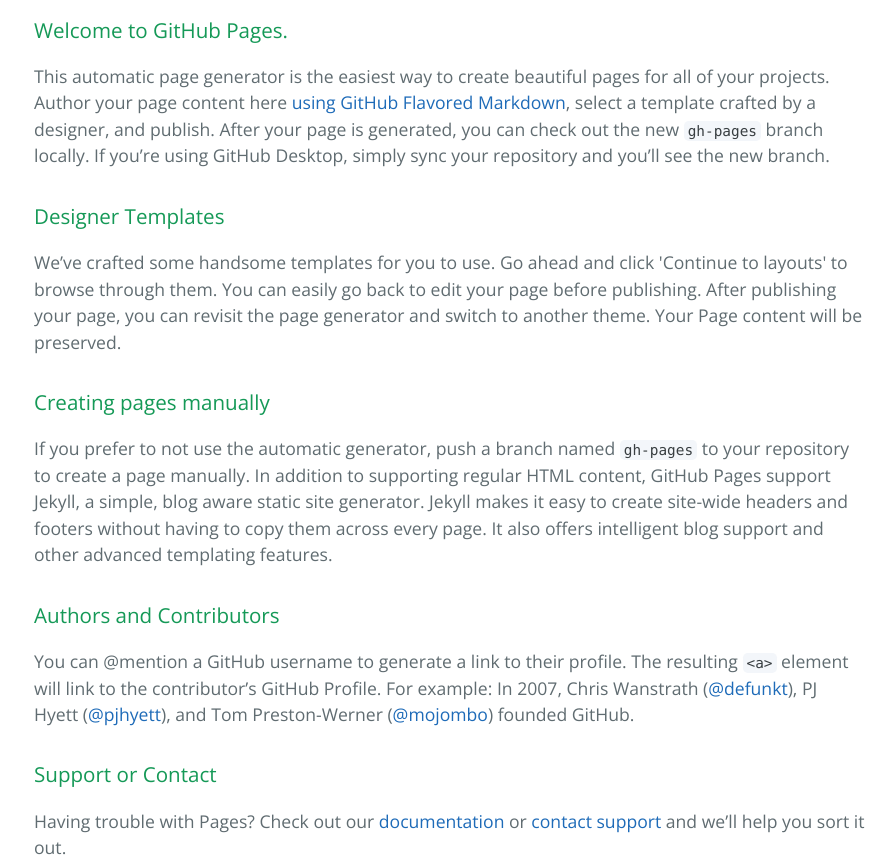
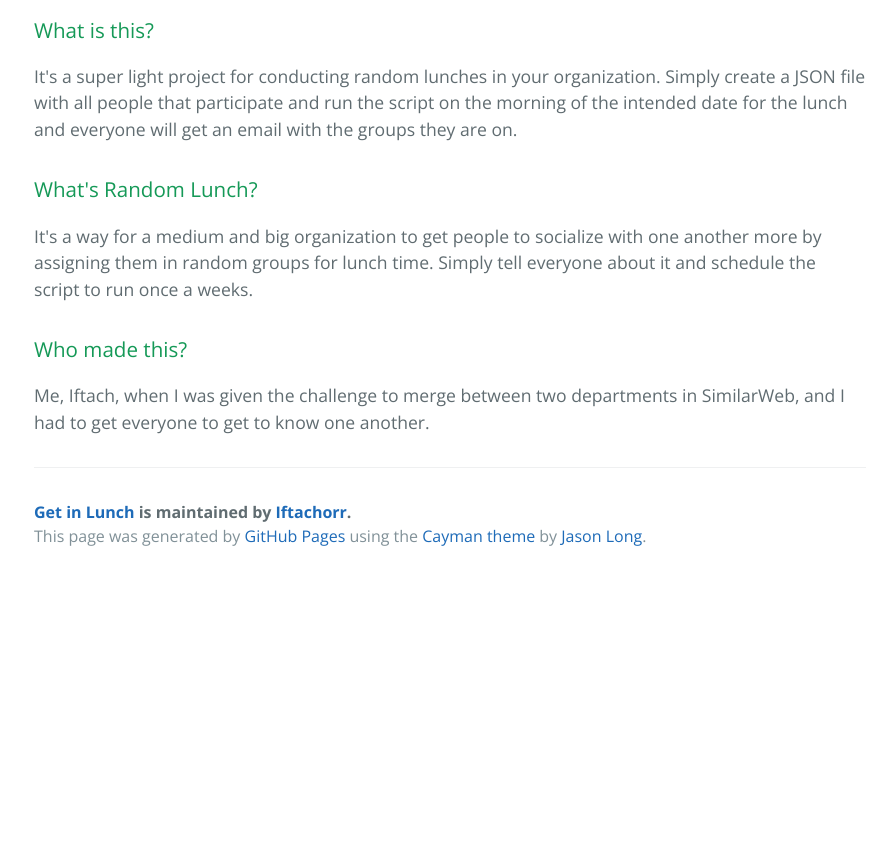
Before and after one commit to Iftachorr/getinlunch, a plain HTML site: page index.html in a window 1280 px wide. Shown: the part 400-1264 px from the top of the page, without its empty margins (190-1086 px from the left). After the commit the page ends 980 px from the top, so only its background shows below. Drawn offline with nearby package versions, Linux system fonts and the light colour scheme.

```diff
--- a/index.html
+++ b/index.html
@@ -20,29 +20,25 @@
 
     <section class="main-content">
       <h3>
-<a id="welcome-to-github-pages" class="anchor" href="#welcome-to-github-pages" aria-hidden="true"><span aria-hidden="true" class="octicon octicon-link"></span></a>Welcome to GitHub Pages.</h3>
+<a id="what-is-this" class="anchor" href="#what-is-this" aria-hidden="true"><span aria-hidden="true" class="octicon octicon-link"></span></a>What is this?</h3>
 
-<p>This automatic page generator is the easiest way to create beautiful pages for all of your projects. Author your page content here <a href="https://guides.github.com/features/mastering-markdown/">using GitHub Flavored Markdown</a>, select a template crafted by a designer, and publish. After your page is generated, you can check out the new <code>gh-pages</code> branch locally. If you’re using GitHub Desktop, simply sync your repository and you’ll see the new branch.</p>
+<p>It's a super light project for conducting random lunches in your organization.
+Simply create a JSON file with all people that participate and run the script
+on the morning of the intended date for the lunch and everyone will get an email
+with the groups they are on.</p>
 
 <h3>
-<a id="designer-templates" class="anchor" href="#designer-templates" aria-hidden="true"><span aria-hidden="true" class="octicon octicon-link"></span></a>Designer Templates</h3>
+<a id="whats-random-lunch" class="anchor" href="#whats-random-lunch" aria-hidden="true"><span aria-hidden="true" class="octicon octicon-link"></span></a>What's Random Lunch?</h3>
 
-<p>We’ve crafted some handsome templates for you to use. Go ahead and click 'Continue to layouts' to browse through them. You can easily go back to edit your page before publishing. After publishing your page, you can revisit the page generator and switch to another theme. Your Page content will be preserved.</p>
+<p>It's a way for a medium and big organization to get people to socialize with
+one another more by assigning them in random groups for lunch time.
+Simply tell everyone about it and schedule the script to run once a weeks.</p>
 
 <h3>
-<a id="creating-pages-manually" class="anchor" href="#creating-pages-manually" aria-hidden="true"><span aria-hidden="true" class="octicon octicon-link"></span></a>Creating pages manually</h3>
+<a id="who-made-this" class="anchor" href="#who-made-this" aria-hidden="true"><span aria-hidden="true" class="octicon octicon-link"></span></a>Who made this?</h3>
 
-<p>If you prefer to not use the automatic generator, push a branch named <code>gh-pages</code> to your repository to create a page manually. In addition to supporting regular HTML content, GitHub Pages support Jekyll, a simple, blog aware static site generator. Jekyll makes it easy to create site-wide headers and footers without having to copy them across every page. It also offers intelligent blog support and other advanced templating features.</p>
-
-<h3>
-<a id="authors-and-contributors" class="anchor" href="#authors-and-contributors" aria-hidden="true"><span aria-hidden="true" class="octicon octicon-link"></span></a>Authors and Contributors</h3>
-
-<p>You can @mention a GitHub username to generate a link to their profile. The resulting <code>&lt;a&gt;</code> element will link to the contributor’s GitHub Profile. For example: In 2007, Chris Wanstrath (<a href="https://github.com/defunkt" class="user-mention">@defunkt</a>), PJ Hyett (<a href="https://github.com/pjhyett" class="user-mention">@pjhyett</a>), and Tom Preston-Werner (<a href="https://github.com/mojombo" class="user-mention">@mojombo</a>) founded GitHub.</p>
-
-<h3>
-<a id="support-or-contact" class="anchor" href="#support-or-contact" aria-hidden="true"><span aria-hidden="true" class="octicon octicon-link"></span></a>Support or Contact</h3>
-
-<p>Having trouble with Pages? Check out our <a href="https://help.github.com/pages">documentation</a> or <a href="https://github.com/contact">contact support</a> and we’ll help you sort it out.</p>
+<p>Me, Iftach, when I was given the challenge to merge between two departments
+in SimilarWeb, and I had to get everyone to get to know one another.</p>
 
       <footer class="site-footer">
         <span class="site-footer-owner"><a href="https://github.com/Iftachorr/getinlunch">Get in Lunch</a> is maintained by <a href="https://github.com/Iftachorr">Iftachorr</a>.</span>
```
Also changed, not shown: params.json (+1 -1 lines).
